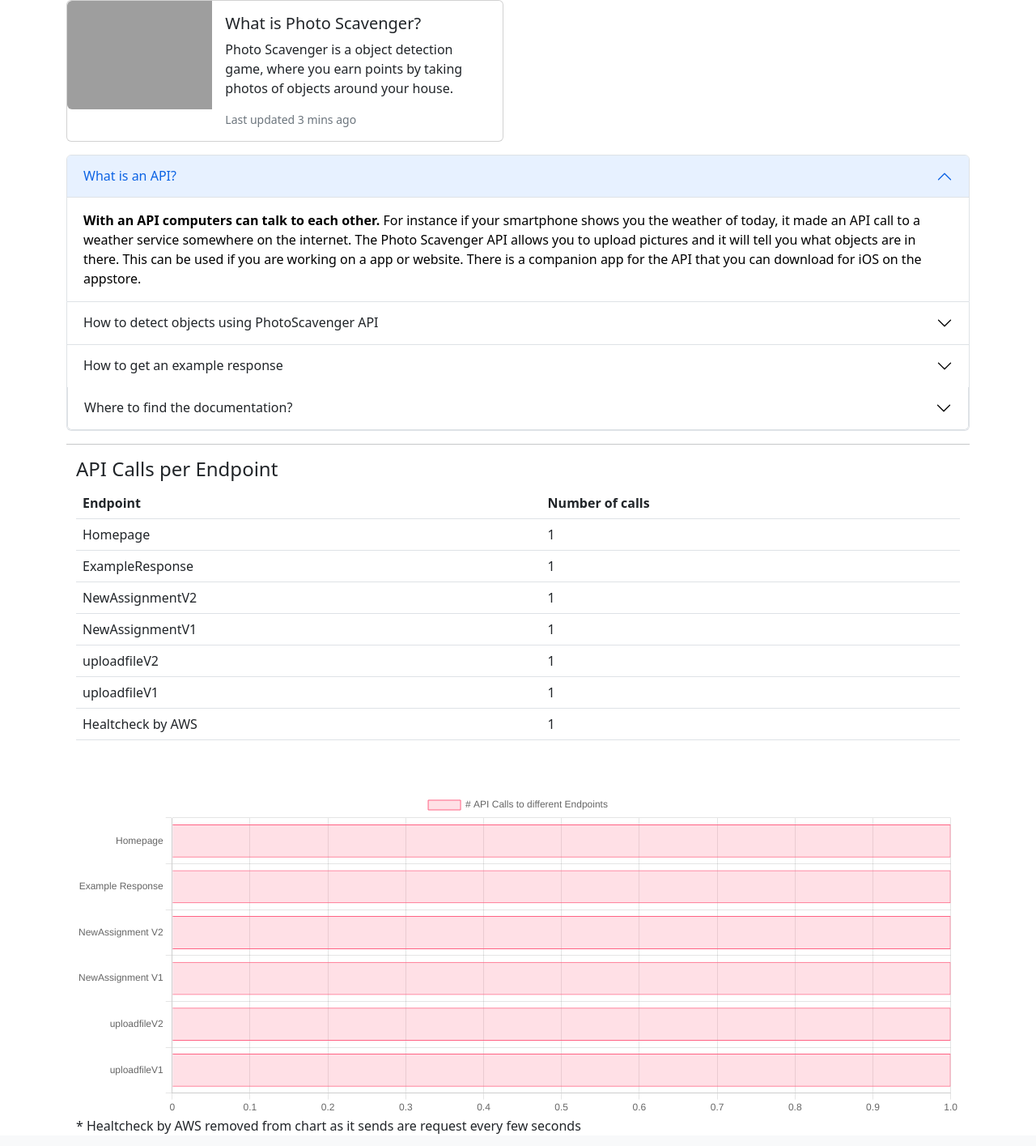
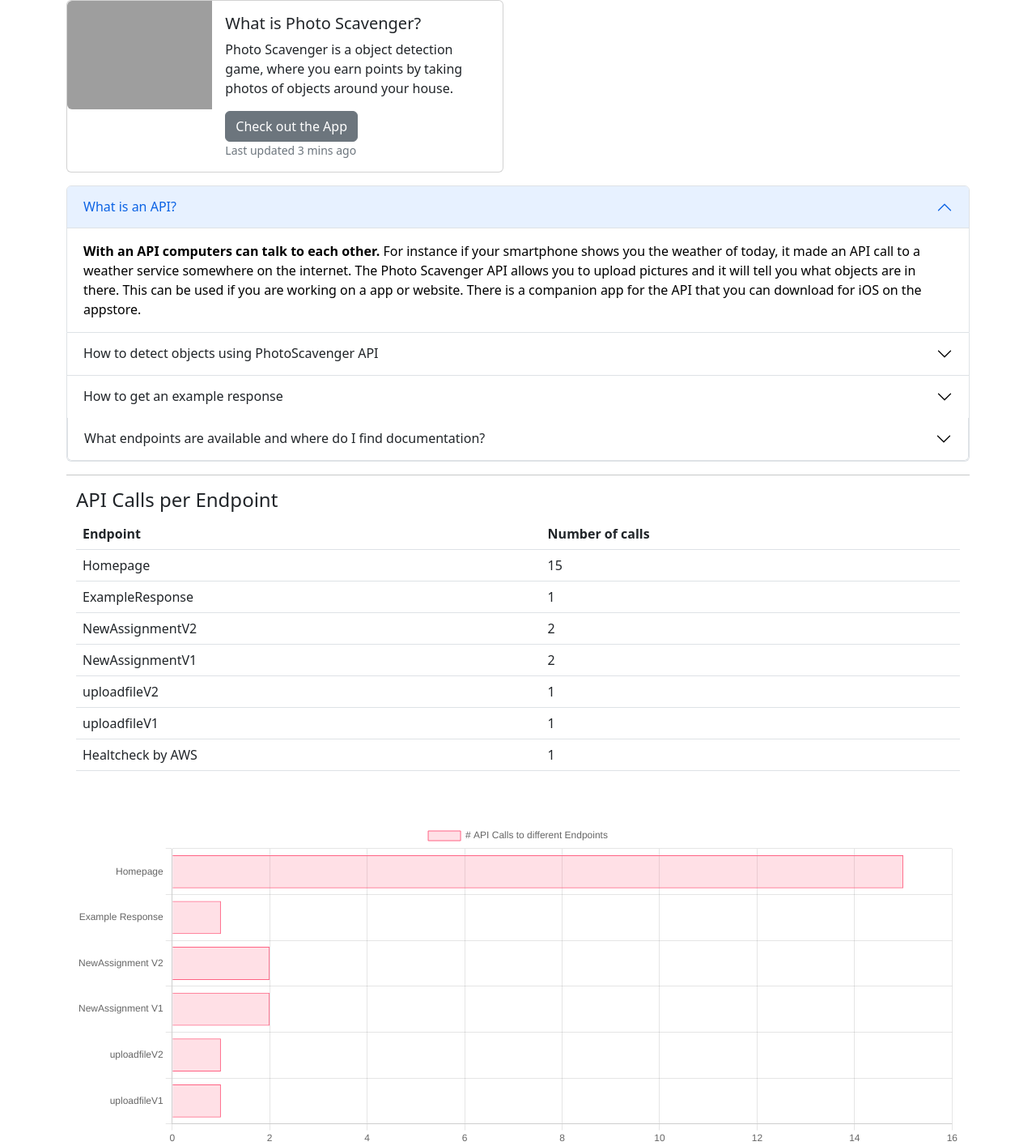
Before and after one commit to two-trick-pony-NL/PhotoScavengerBackend, a FastAPI app: page / in a window 1280 px wide. Shown: the part 56-1471 px from the top of the page at 81% size. Run offline with FastAPI, Linux system fonts and the light colour scheme; grey boxes are pictures that could not be loaded.

Commit message:
Resubmit

```diff
--- a/stats.json
+++ b/stats.json
@@ -1,8 +1,8 @@
 {
-    "Homepage": 1,
+    "Homepage": 15,
     "ExampleResponse": 1,
-    "NewAssignmentV2": 1,
-    "NewAssignmentV1": 1,
+    "NewAssignmentV2": 2,
+    "NewAssignmentV1": 2,
     "uploadfileV2": 1,
     "uploadfileV1": 1,
     "Healtcheck by AWS": 1
--- a/templates/index.html
+++ b/templates/index.html
@@ -23,6 +23,7 @@
                 <div class="card-body">
                   <h5 class="card-title">What is Photo Scavenger?</h5>
                   <p class="card-text">Photo Scavenger is a object detection game, where you earn points by taking photos of objects around your house.</p>
+                  <a href="http://photoscavenger.petervandoorn.com" class="btn btn-secondary" role="button" >Check out the App</a>
                   <p class="card-text"><small class="text-muted">Last updated 3 mins ago</small></p>
                 </div>
 
@@ -70,7 +71,7 @@
               </h2>
               <div id="collapseThree" class="accordion-collapse collapse" aria-labelledby="headingThree" data-bs-parent="#accordionExample">
                 <div class="accordion-body">
-                    <a href="https://photoscavenger.vdotvo9a4e2a6.eu-central-1.cs.amazonlightsail.com/exampleresponse" class="btn btn-danger" tabindex="-1" role="button">Get example response (JSON)</a>
+                    <a href="https://photoscavenger.vdotvo9a4e2a6.eu-central-1.cs.amazonlightsail.com/exampleresponse" class="btn btn-secondary" tabindex="-1" role="button">Get example response (JSON)</a>
                     <br>Then you should receive something like: <br><br>
                     <code> {"Searchedfor:":"boat",<br>"Wasfound":"NO",<br>"OtherObjectsDetected":["person","person","person","person","bicycle","motorbike","bicycle","motorbike","bicycle"],<br>"Processed_FileName":"scanned_image54e46fb8-93f8-43ad-a8ec-99eb83f260af.jpg",<br>"file_url":"image54e46fb8-93f8-43ad-a8ec-99eb83f260af.jpg",<br>}</code>
                     <p>Or send a <code>GET</code> request to https://photoscavenger.vdotvo9a4e2a6.eu-central-1.cs.amazonlightsail.com/exampleresponse
@@ -79,14 +80,87 @@
               <div class="accordion-item">
                 <h2 class="accordion-header" id="headingFour">
                   <button class="accordion-button collapsed" type="button" data-bs-toggle="collapse" data-bs-target="#collapseFour" aria-expanded="false" aria-controls="collapseThree">
-                    Where to find the documentation?
+                    What endpoints are available and where do I find documentation?
                   </button>
                 </h2>
                 <div id="collapseFour" class="accordion-collapse collapse" aria-labelledby="headingFour" data-bs-parent="#accordionExample">
                   <div class="accordion-body">
-                    <a href="https://photoscavenger.vdotvo9a4e2a6.eu-central-1.cs.amazonlightsail.com/docs/" class="btn btn-danger" tabindex="-1" role="button">Get API documentation (Swagger)</a>
+                    <p>Check the Swagger documentation to see what endpoints are available and what parameters they take</p>
+                    <a href="https://photoscavenger.vdotvo9a4e2a6.eu-central-1.cs.amazonlightsail.com/docs/" class="btn btn-secondary" tabindex="-1" role="button">Get API documentation (Swagger)</a>
+                    <a href="https://github.com/two-trick-pony-NL/PhotoScavengerBackend" class="btn btn-secondary" tabindex="-1" role="button">GitHub</a>
                 <br>
-                    <p>For the source code check <a href="https://github.com/two-trick-pony-NL/PhotoScavengerBackend">GitHub</a></p>
+                <table class="table">
+                  <thead>
+                    <tr>
+                      <th scope="col">#</th>
+                      <th scope="col">Endpoint</th>
+                      <th scope="col">returns</th>
+                      <th scope="col">Example</th>
+                    </tr>
+                  </thead>
+                  <tbody>
+                    <tr>
+                      <th scope="row">1</th>
+                      <td>/exampleresponse</td>
+                      <td>A JSON object of a detected object, without you uploading a image </td>
+                      <td><code> {"Searchedfor:":"boat",<br>"Wasfound":"NO",<br>"OtherObjectsDetected":["person","person","person","person","bicycle","motorbike","bicycle","motorbike","bicycle"],<br>"Processed_FileName":"scanned_image54e46fb8-93f8-43ad-a8ec-99eb83f260af.jpg",<br>"file_url":"image54e46fb8-93f8-43ad-a8ec-99eb83f260af.jpg",<br>}</code></td>
+                    </tr>
+                    <tr>
+                      <th scope="row">2</th>
+                      <td>/newassignment/200</td>
+                      <td>A JSON object with a random name and an Emoji. The endpoint requires you to send a score for instance "200", the higher the score the more complex the assignment These can be used the V1 version of this endpoint returns 18 objects, the V2 version can do 80</td>
+                      <td><code>{"sofa":"🛋"}</code></td>
+                    </tr>
+                    <tr>
+                      <th scope="row">3</th>
+                      <td>/v2/newassignment/200</td>
+                      <td>A JSON object with a random name and an Emoji. The endpoint requires you to send a score for instance "200", the higher the score the more complex the assignment These can be used the V1 version of this endpoint returns 18 objects, the V2 version can do 80</td>
+                      <td><code>{"apple":"🍎"}</code></td>
+                    </tr>
+                    <tr>
+                      <th scope="row">4</th>
+                      <td>/uploadfile/boat</td>
+                      <td>A JSON object with the outcome of the detection. The endpoint requires you to send a object you were expecting for instance "boat". </td>                      <td><code>{<br>
+                        "Searchedfor:": "dog",<br>
+                        "Wasfound": "NO",<br>
+                        "OtherObjectsDetected": [<br>
+                            "person",<br>
+                            "person",<br>
+                            "car",<br>
+                        ],<br>
+                        "Processed_FileName": "image928f49c1-65e3-4eac-8770-b890db598cde.jpg"
+                    }</code></td>
+                    </tr>
+                    <tr>
+                      <th scope="row">5</th>
+                      <td>/v2/uploadfile/boat</td>
+                      <td>A JSON object with the outcome of the detection. The endpoint requires you to send a object you were expecting for instance "boat". </td>
+                      <td><code>{<br>
+                        "Searchedfor:": "person",<br>
+                        "Wasfound": "YES",<br>
+                        "OtherObjectsDetected": [<br>
+                            "person",<br>
+                            "person",<br>
+                            "person",<br>
+                            "person",<br>
+                            "person",<br>
+                            "boat",<br>
+                            "person",<br>
+                            "person",<br>
+                            "boat",<br>
+                            "person",<br>
+                            "person",<br>
+                            "boat",<br>
+                            "person"<br>
+                        ],<br>
+                        "Processed_FileName": "image928f49c1-65e3-4eac-8770-b890db598cde.jpg"
+                    }</code></td>
+                    </tr>
+
+                  </tbody>
+                </table>
+                <br>
+                    <p>Check out Github page for the source code  <a href="https://github.com/two-trick-pony-NL/PhotoScavengerBackend">Code on GitHub</a></p>
                   </div>
                 </div>
             </div>
```
